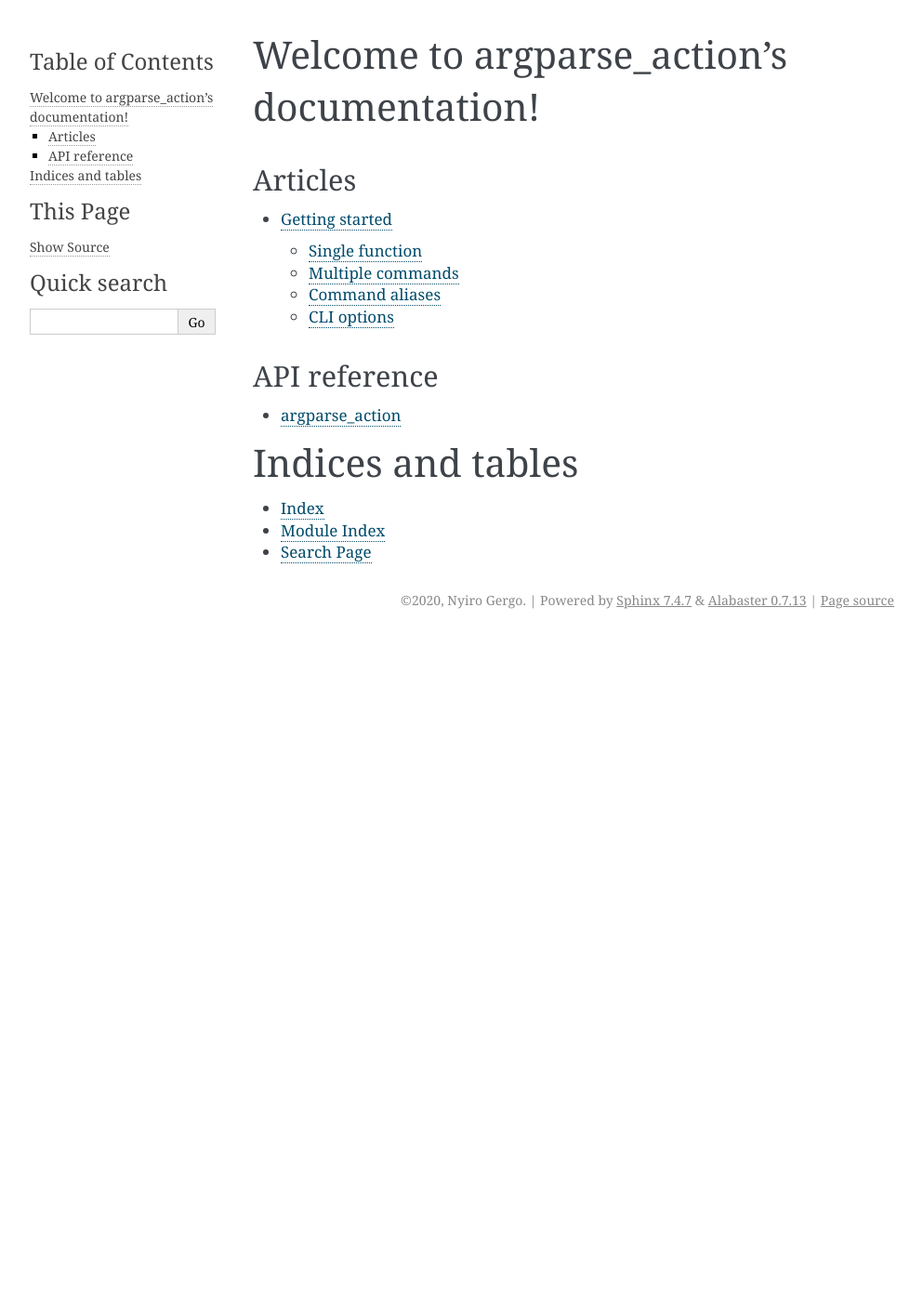
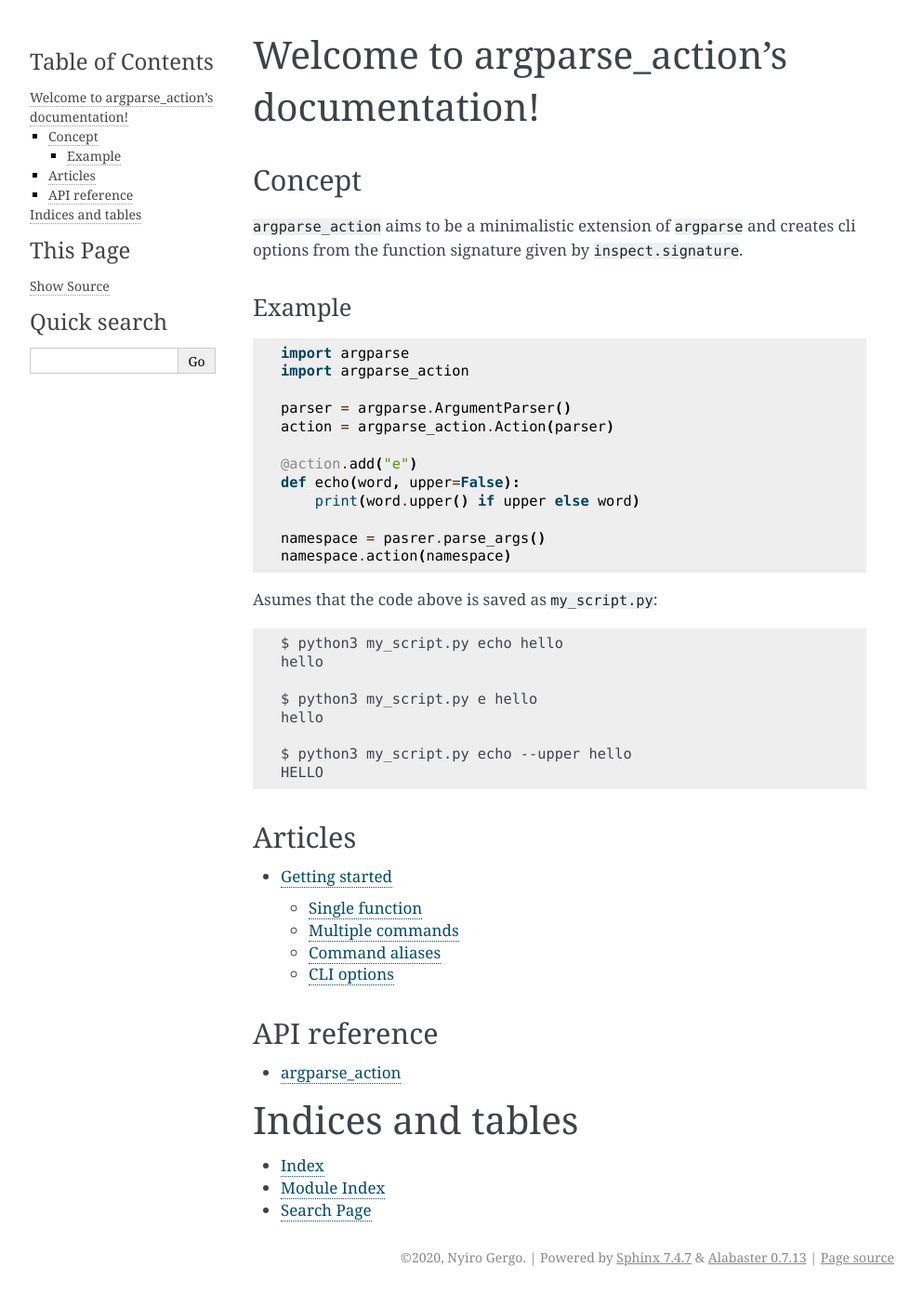
Before and after one commit to nyirog/argparse_action, a Sphinx documentation site: the page built from doc/index.rst, in a window 1280 px wide. Shown: the whole page at 93% size, without its empty margins (148-1141 px from the left). Built offline with Sphinx 7.4.7, drawn with Linux system fonts in a browser that asks for light colours; before the commit the page ends 900 px from its top, so only the background shows below that.

Commit message:
doc: Concept
Describe the basic concept of argparse_action at the opening page of the
documentation.

```diff
--- a/doc/index.rst
+++ b/doc/index.rst
@@ -9,6 +9,44 @@ Welcome to argparse_action's documentation!
 .. toctree::
    :maxdepth: 2
    :caption: Contents:
+
+Concept
+-------
+
+``argparse_action`` aims to be a minimalistic extension of ``argparse`` and creates
+cli options from the function signature given by ``inspect.signature``.
+
+
+Example
+.......
+
+.. code-block:: python
+
+   import argparse
+   import argparse_action
+
+   parser = argparse.ArgumentParser()
+   action = argparse_action.Action(parser)
+
+   @action.add("e")
+   def echo(word, upper=False):
+       print(word.upper() if upper else word)
+
+   namespace = pasrer.parse_args()
+   namespace.action(namespace)
+
+Asumes that the code above is saved as ``my_script.py``:
+
+.. code-block::
+
+   $ python3 my_script.py echo hello
+   hello
+
+   $ python3 my_script.py e hello
+   hello
+
+   $ python3 my_script.py echo --upper hello
+   HELLO
 
 Articles
 -------------
```
Also changed, not shown: README.md (+30 -2 lines).
